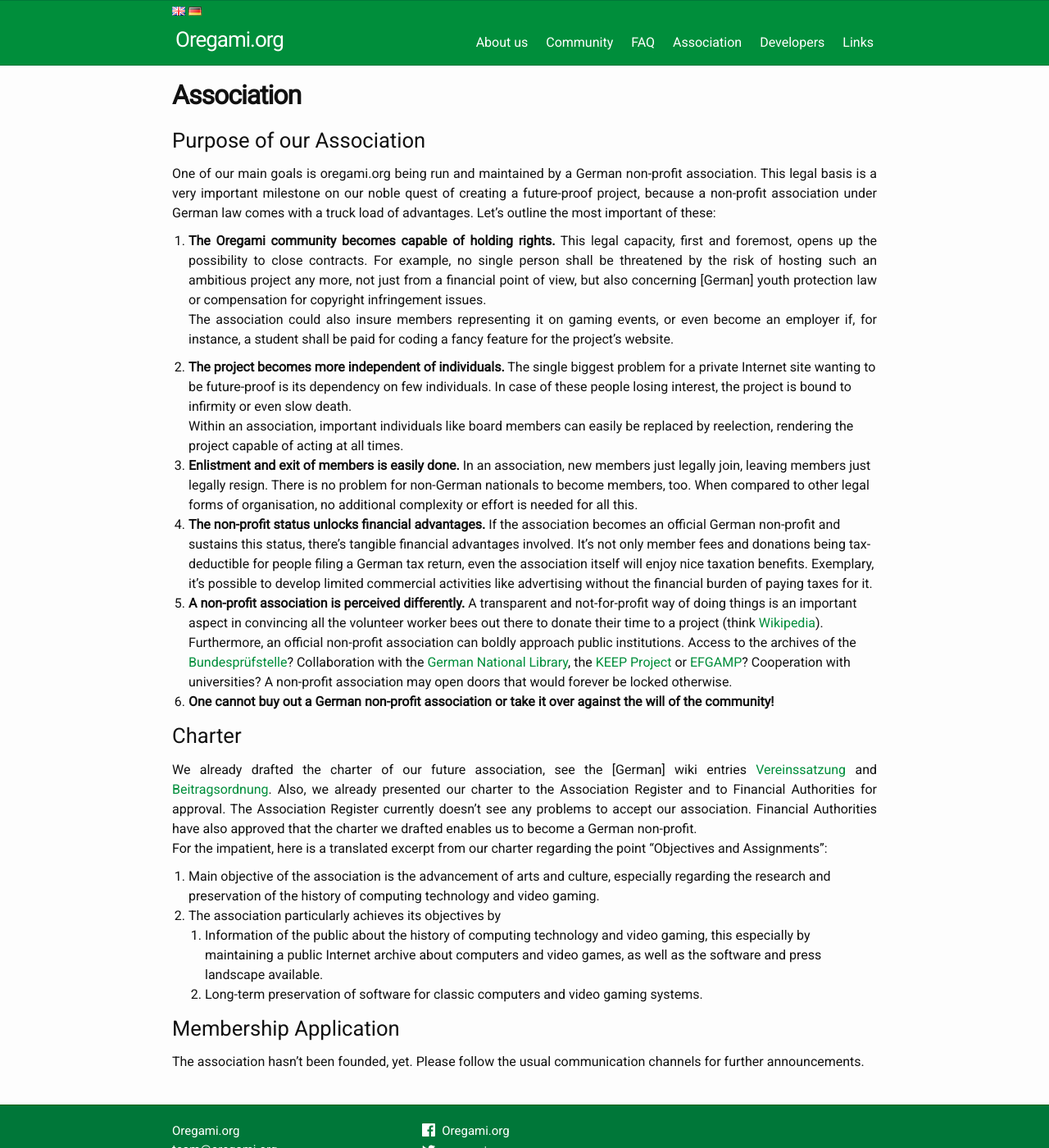
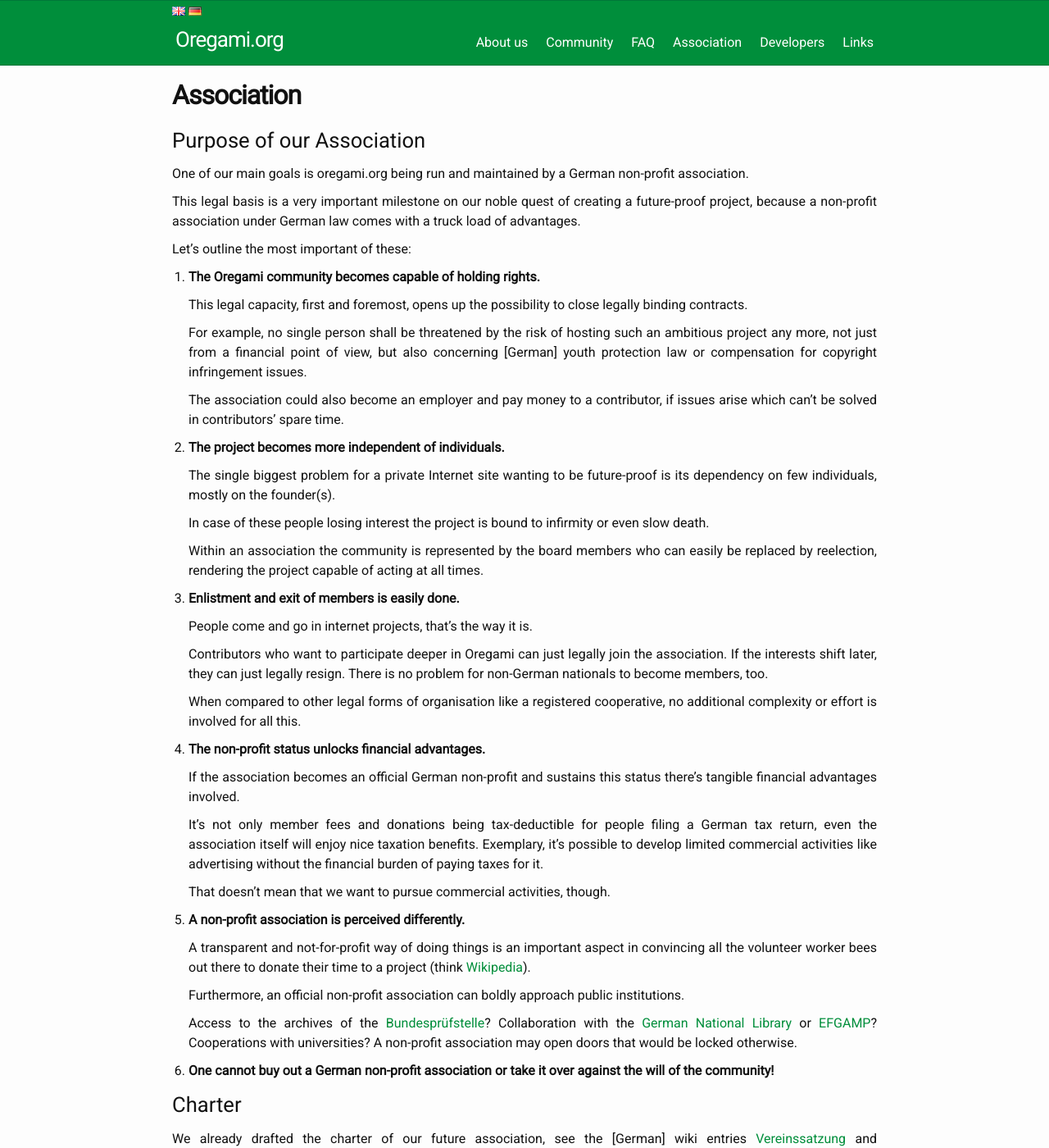
Before and after one commit to oregami/oregami.org-public-website, a Jekyll site: the page built from _pages_en/association.md, in a window 1280 px wide and 1400 px high. Shown: the whole window at 82% size. Built offline with Jekyll 4.4.1, drawn with Linux system fonts in a browser that asks for light colours; some of the changed text lies outside the part shown.

Commit message:
Update of the English association page

```diff
--- a/_pages_en/association.md
+++ b/_pages_en/association.md
@@ -4,36 +4,78 @@ title: Association
 permalink: /en/association
 language: en
 seq: 40
+published: true
 ---
 
-Purpose of our Association
---------------------------
+## Purpose of our Association
 
-One of our main goals is oregami.org being run and maintained by a German non-profit association. This legal basis is a very important milestone on our noble quest of creating a future-proof project, because a non-profit association under German law comes with a truck load of advantages. Let's outline the most important of these:
 
-1.  **The Oregami community becomes capable of holding rights.** This legal capacity, first and foremost, opens up the possibility to close contracts. For example, no single person shall be threatened by the risk of hosting such an ambitious project any more, not just from a financial point of view, but also concerning \[German\] youth protection law or compensation for copyright infringement issues.
-    The association could also insure members representing it on gaming events, or even become an employer if, for instance, a student shall be paid for coding a fancy feature for the project's website.
+One of our main goals is oregami.org being run and maintained by a German non-profit association.
 
-2.  **The project becomes more independent of individuals.** The single biggest problem for a private Internet site wanting to be future-proof is its dependency on few individuals. In case of these people losing interest, the project is bound to infirmity or even slow death.
-    Within an association, important individuals like board members can easily be replaced by reelection, rendering the project capable of acting at all times.
-3.  **Enlistment and exit of members is easily done.** In an association, new members just legally join, leaving members just legally resign. There is no problem for non-German nationals to become members, too. When compared to other legal forms of organisation, no additional complexity or effort is needed for all this.
-4.  **The non-profit status unlocks financial advantages.** If the association becomes an official German non-profit and sustains this status, there's tangible financial advantages involved. It's not only member fees and donations being tax-deductible for people filing a German tax return, even the association itself will enjoy nice taxation benefits. Exemplary, it's possible to develop limited commercial activities like advertising without the financial burden of paying taxes for it.
-5.  **A non-profit association is perceived differently.** A transparent and not-for-profit way of doing things is an important aspect in convincing all the volunteer worker bees out there to donate their time to a project (think [Wikipedia](http://en.wikipedia.org/){:target="_blank"}).
-    Furthermore, an official non-profit association can boldly approach public institutions. Access to the archives of the [Bundesprüfstelle](http://www.bundespruefstelle.de/){:target="_blank"}? Collaboration with the [German National Library](http://www.dnb.de/EN/Home/home_node.html){:target="_blank"}, the [KEEP Project](http://www.keep-project.eu/){:target="_blank"} or [EFGAMP](http://www.efgamp.eu/)? Cooperation with universities? A non-profit association may open doors that would forever be locked otherwise.
+This legal basis is a very important milestone on our noble quest of creating a future-proof project, because a non-profit association under German law comes with a truck load of advantages.
+
+Let's outline the most important of these:
+
+1.  **The Oregami community becomes capable of holding rights.**
+
+	This legal capacity, first and foremost, opens up the possibility to close legally binding contracts.
+
+	For example, no single person shall be threatened by the risk of hosting such an ambitious project any more, not just from a financial point of view, but also concerning \[German\] youth protection law or compensation for copyright infringement issues.
+
+	The association could also become an employer and pay money to a contributor, if issues arise which can't be solved in contributors' spare time.
+
+2.  **The project becomes more independent of individuals.**
+
+	The single biggest problem for a private Internet site wanting to be future-proof is its dependency on few individuals, mostly on the founder(s).
+
+	In case of these people losing interest the project is bound to infirmity or even slow death.
+
+	Within an association the community is represented by the board members who can easily be replaced by reelection, rendering the project capable of acting at all times.
+
+3.  **Enlistment and exit of members is easily done.**
+
+	People come and go in internet projects, that's the way it is.
+
+	Contributors who want to participate deeper in Oregami can just legally join the association. If the interests shift later, they can just legally resign. There is no problem for non-German nationals to become members, too.
+
+	When compared to other legal forms of organisation like a registered cooperative, no additional complexity or effort is involved for all this.
+
+4.  **The non-profit status unlocks financial advantages.**
+
+	If the association becomes an official German non-profit and sustains this status there's tangible financial advantages involved.
+
+	It's not only member fees and donations being tax-deductible for people filing a German tax return, even the association itself will enjoy nice taxation benefits. Exemplary, it's possible to develop limited commercial activities like advertising without the financial burden of paying taxes for it.
+
+	That doesn't mean that we want to pursue commercial activities, though.
+
+5.  **A non-profit association is perceived differently.**
+
+	A transparent and not-for-profit way of doing things is an important aspect in convincing all the volunteer worker bees out there to donate their time to a project (think [Wikipedia](http://en.wikipedia.org/){:target="_blank"}).
+
+	Furthermore, an official non-profit association can boldly approach public institutions.
+
+	Access to the archives of the [Bundesprüfstelle](http://www.bundespruefstelle.de/){:target="_blank"}? Collaboration with the [German National Library](http://www.dnb.de/EN/Home/home_node.html){:target="_blank"} or [EFGAMP](http://www.efgamp.eu/)? Cooperations with universities? A non-profit association may open doors that would be locked otherwise.
+
 6.  **One cannot buy out a German non-profit association or take it over against the will of the community!**
 
-Charter
--------
+## Charter
 
-We already drafted the charter of our future association, see the \[German\] wiki entries [Vereinssatzung](https://oregami.atlassian.net/wiki/spaces/OR/pages/3408034/Satzung){:target="_blank"} and [Beitragsordnung](https://oregami.atlassian.net/wiki/spaces/OR/pages/3408045/Beitragsordnung){:target="_blank"}. Also, we already presented our charter to the Association Register and to Financial Authorities for approval. The Association Register currently doesn't see any problems to accept our association. Financial Authorities have also approved that the charter we drafted enables us to become a German non-profit.
+We already drafted the charter of our future association, see the \[German\] wiki entries [Vereinssatzung](https://oregami.atlassian.net/wiki/spaces/OR/pages/3408034/Satzung){:target="_blank"} and [Beitragsordnung](https://oregami.atlassian.net/wiki/spaces/OR/pages/3408045/Beitragsordnung){:target="_blank"}.
+
+We also presented our charter to the Association Register and to Financial Authorities for approval. The Association Register currently doesn't see any problems to accept our association. Financial Authorities have also approved that the charter we drafted enables us to become a German non-profit.
+
 For the impatient, here is a translated excerpt from our charter regarding the point "Objectives and Assignments":
 
-1.  Main objective of the association is the advancement of arts and culture, especially regarding the research and preservation of the history of computing technology and video gaming.
+1. Main objective of the association is the advancement of arts and culture, especially regarding the research and preservation of the history of computing technology and video gaming.
+
 2.  The association particularly achieves its objectives by
-    1.  Information of the public about the history of computing technology and video gaming, this especially by maintaining a public Internet archive about computers and video games, as well as the software and press landscape available.
-    2.  Long-term preservation of software for classic computers and video gaming systems.
+    a.  Information of the public about the history of computing technology and video gaming, this especially by maintaining a public Internet archive about computers and video games, as well as the software and press landscape available.
+    b.  Long-term preservation of software for classic computers and video gaming systems.
 
-Membership Application
-----------------------
+For the patient, there is also an [extensive blog post](http://www.oregami.org/blog/en/2013/oregami-association-on-horizon) to read containing the whole story so far.
 
-The association hasn't been founded, yet. Please follow the usual communication channels for further announcements.
+## Membership Application
+
+The association hasn't been founded, yet. This will happen when our video game database has left its infancy.
+
+Please follow the usual communication channels for further announcements.
```
